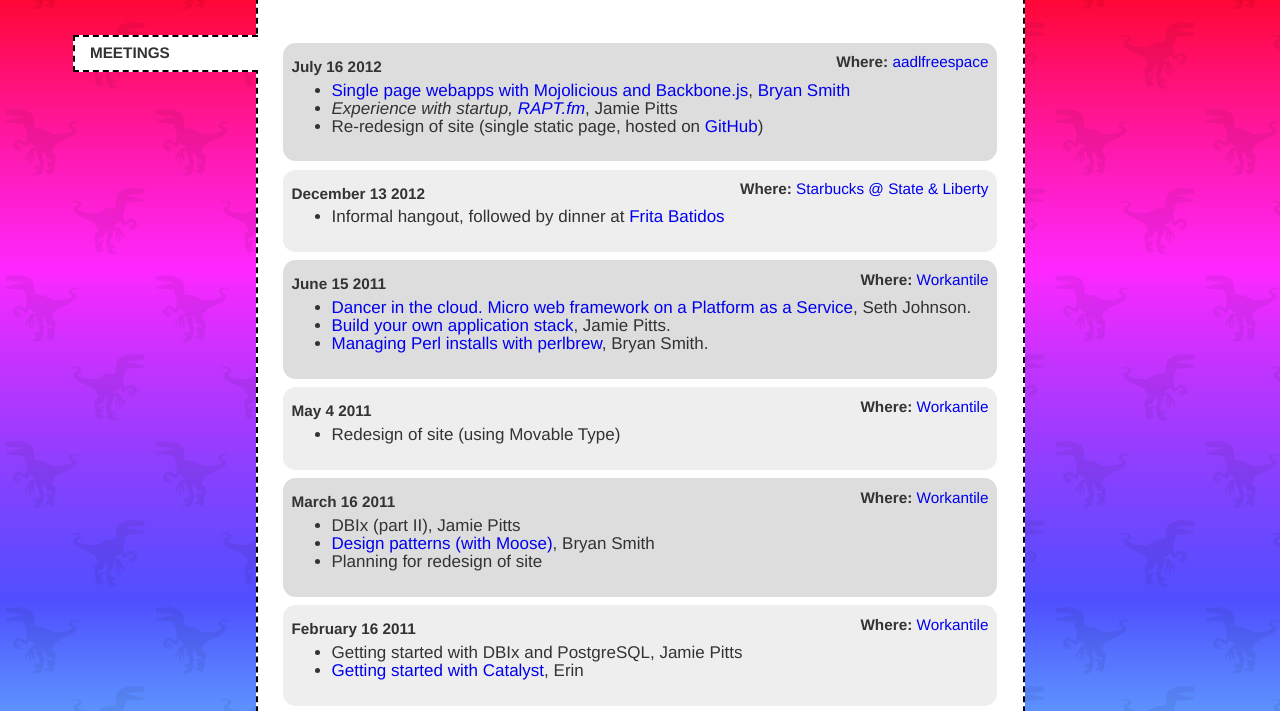
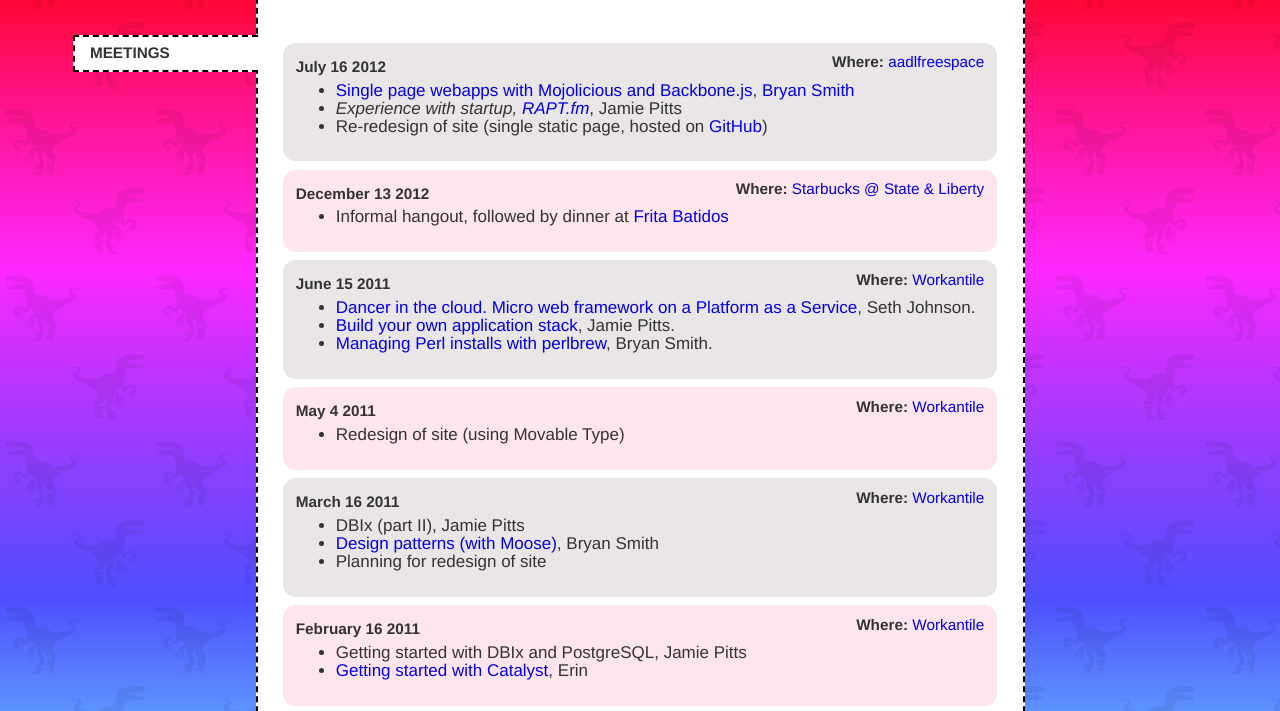
Before and after one commit to bryanesmith/A2PM, a plain HTML site: page public_html/index.html in a window 1280 px wide. Shown: the part 62-773 px from the top of the page. Drawn offline with nearby package versions, Linux system fonts and the light colour scheme.

Commit message:
Tweaked styling of zebra-striped meetings

```diff
--- a/public_html/css/style.css
+++ b/public_html/css/style.css
@@ -420,15 +420,15 @@ h3 {
 }
 
 #meetings section {
-  background: #eee;
+  background: #ffe6ee;
   margin-top: .5em;
-  padding: .5em;
+  padding: .5em .75em;
   -moz-border-radius: .75em;
   border-radius: .75em;
 }
 
 #meetings section:nth-child(2n) {
-  background: #ddd;
+  background: #eae5e6;
 }
 
 #meetings section h3 + ul, #meetings section .where + ul {
```
